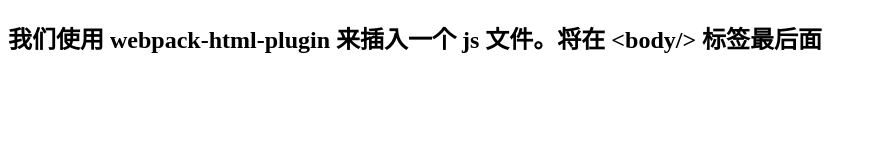
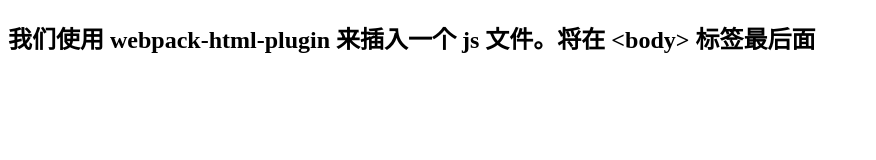
Before and after one commit to webSH/webpack03_wp4, a website built with webpack: page public/index.html in a window 1280 px wide. Shown: the whole page, without its empty margins (0-876 px from the left). Built offline with nearby package versions, Linux system fonts and the light colour scheme.

Commit message:
修正文案

```diff
--- a/public/index.html
+++ b/public/index.html
@@ -7,6 +7,6 @@
 	<title>静态 html 模板文件</title>
 </head>
 <body>
-	<h2>我们使用 webpack-html-plugin 来插入一个 js 文件。将在 &lt;body/&gt; 标签最后面</h2>
+	<h2>我们使用 webpack-html-plugin 来插入一个 js 文件。将在 &lt;body&gt; 标签最后面</h2>
 </body>
 </html>
```
Also changed, not shown: readMe.md.
